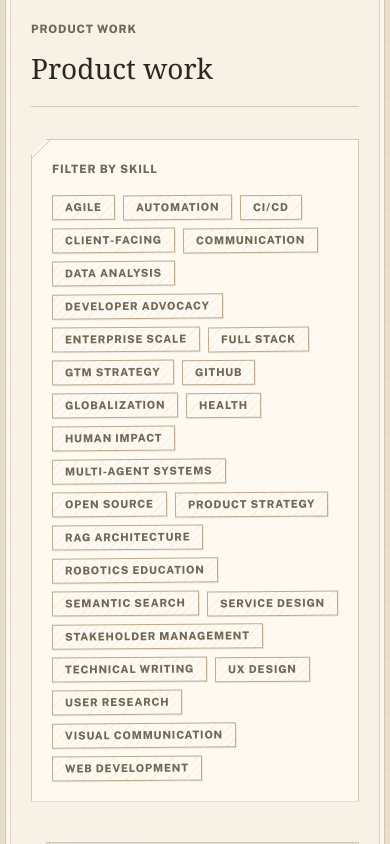
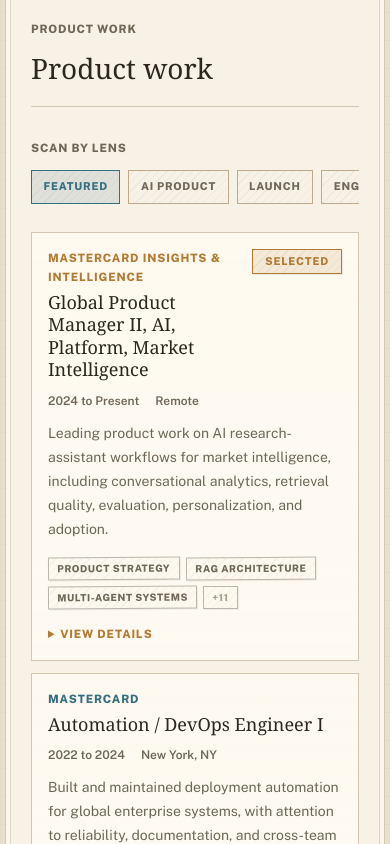
Before and after one commit to runargs/runargs.github.io, a React (Vite) app: page / in a window 390 px wide. Shown: the part 1640-2484 px from the top of the page. Built offline with nearby package versions, Linux system fonts and the light colour scheme; grey boxes are pictures that could not be loaded; the HTML template or start-up script is replaced by a standard one; a web font is replaced by a local one.

Commit message:
Add mobile digest mode

```diff
--- a/src/components/sections/ArtSection.tsx
+++ b/src/components/sections/ArtSection.tsx
@@ -178,6 +178,7 @@ export function ArtSection() {
   const [selectedPiece, setSelectedPiece] = useState<ArtPiece | null>(null);
 
   const filteredPieces = artPieces.filter((piece) => piece.gallery === activeGallery);
+  const mobileHiddenPieces = filteredPieces.slice(4);
 
   return (
     <SectionBand id="art">
@@ -208,7 +209,7 @@ export function ArtSection() {
         </div>
 
         <div className="border border-[var(--rule)] bg-[var(--paper-soft)] p-3">
-        <div className="grid grid-cols-1 gap-3 sm:grid-cols-2 md:grid-cols-4">
+        <div className="mobile-gallery-grid grid grid-cols-1 gap-3 sm:grid-cols-2 md:grid-cols-4">
           {filteredPieces.map((piece) => (
             <button
               key={piece.id}
@@ -233,6 +234,24 @@ export function ArtSection() {
             </button>
           ))}
         </div>
+        {mobileHiddenPieces.length > 0 && (
+          <details className="mobile-more-details mobile-only-block mt-3">
+            <summary>More image records ({mobileHiddenPieces.length})</summary>
+            <div className="mt-4 grid gap-2">
+              {mobileHiddenPieces.map((piece) => (
+                <button
+                  key={`mobile-more-${piece.id}`}
+                  type="button"
+                  onClick={() => setSelectedPiece(piece)}
+                  className="border border-[var(--rule)] bg-[var(--paper-card)] p-3 text-left"
+                >
+                  <p className="text-sm font-semibold leading-tight text-[var(--ink)]">{piece.title}</p>
+                  <p className="small-label mt-1">{piece.date}</p>
+                </button>
+              ))}
+            </div>
+          </details>
+        )}
         </div>
 
         <Dialog open={!!selectedPiece} onOpenChange={() => setSelectedPiece(null)}>
--- a/src/components/sections/CommunitySection.tsx
+++ b/src/components/sections/CommunitySection.tsx
@@ -72,7 +72,7 @@ export function CommunitySection() {
                   </StampBadge>
                 </div>
 
-                <p className="mt-5 flex-grow text-sm leading-7 text-[var(--ink-muted)]">
+                <p className="mobile-digest-copy mt-5 flex-grow text-sm leading-7 text-[var(--ink-muted)]">
                   {community.description}
                 </p>
 
--- a/src/components/sections/TalksSection.tsx
+++ b/src/components/sections/TalksSection.tsx
@@ -184,7 +184,7 @@ export function TalksSection() {
             <h3 className="text-lg leading-tight text-[var(--ink)]">Honors</h3>
             <span className="data-text text-[var(--ink-faint)]">{honors.length}</span>
           </div>
-          <div className="grid gap-x-5 md:grid-cols-2">
+          <div className="honors-grid grid gap-x-5 md:grid-cols-2">
             {honors.map((honor) => (
               <div key={`${honor.title}-${honor.year}`} className="grid grid-cols-[48px_minmax(0,1fr)] gap-3 border-b border-[rgba(213,198,177,0.55)] py-2">
                 <span className="data-text text-[var(--ink-faint)]">{honor.year}</span>
@@ -195,6 +195,20 @@ export function TalksSection() {
               </div>
             ))}
           </div>
+          <details className="mobile-more-details mobile-only-block mt-4">
+            <summary>More honors ({honors.length - 5})</summary>
+            <div className="mt-3 space-y-2">
+              {honors.slice(5).map((honor) => (
+                <div key={`mobile-more-${honor.title}-${honor.year}`} className="grid grid-cols-[48px_minmax(0,1fr)] gap-3 border-b border-[rgba(213,198,177,0.55)] py-2">
+                  <span className="data-text text-[var(--ink-faint)]">{honor.year}</span>
+                  <p className="text-xs leading-5 text-[var(--ink-muted)]">
+                    <span className="font-semibold text-[var(--ink-soft)]">{honor.title}</span>
+                    <span className="text-[var(--ink-faint)]"> / {honor.organization}</span>
+                  </p>
+                </div>
+              ))}
+            </div>
+          </details>
         </div>
       </div>
     </SectionBand>
--- a/src/components/sections/WorkSection.tsx
+++ b/src/components/sections/WorkSection.tsx
@@ -223,6 +223,14 @@ const workAccentVars = {
   green: { color: "var(--trust-green)", soft: "var(--trust-green-soft)" },
 } as const;
 
+const mobileWorkFilters = [
+  { label: "Featured", skills: [] },
+  { label: "AI product", skills: ["Product Strategy", "RAG Architecture", "Semantic Search", "Multi-Agent Systems"] },
+  { label: "Launch", skills: ["GTM Strategy", "Stakeholder Management", "Client-facing", "Globalization"] },
+  { label: "Engineering", skills: ["Automation", "CI/CD", "Full Stack", "Web Development"] },
+  { label: "Human systems", skills: ["Human Impact", "Health", "Service Design", "User Research"] },
+];
+
 type AccentName = keyof typeof workAccentVars;
 type WorkAccentStyle = CSSProperties & {
   "--work-accent": string;
@@ -239,6 +247,7 @@ function getWorkAccentStyle(accent?: string): WorkAccentStyle {
 
 export function WorkSection() {
   const [activeFilter, setActiveFilter] = useState<string | null>(null);
+  const [activeMobileFilter, setActiveMobileFilter] = useState("Featured");
 
   const globalSkills = useMemo(() => {
     const all = experiences.flatMap((experience) => experience.skills);
@@ -246,9 +255,19 @@ export function WorkSection() {
   }, []);
 
   const filteredExperiences = useMemo(() => {
+    const selectedMobileFilter = mobileWorkFilters.find((filter) => filter.label === activeMobileFilter);
+    if (activeFilter) return experiences.filter((experience) => experience.skills.includes(activeFilter));
+    if (selectedMobileFilter && selectedMobileFilter.skills.length > 0) {
+      return experiences.filter((experience) =>
+        selectedMobileFilter.skills.some((skill) => experience.skills.includes(skill))
+      );
+    }
     if (!activeFilter) return experiences.filter((experience) => experience.type !== "secondary");
     return experiences.filter((experience) => experience.skills.includes(activeFilter));
-  }, [activeFilter]);
+  }, [activeFilter, activeMobileFilter]);
+
+  const mobileVisibleExperiences = filteredExperiences.slice(0, activeFilter || activeMobileFilter !== "Featured" ? 4 : 3);
+  const mobileHiddenExperiences = filteredExperiences.slice(mobileVisibleExperiences.length);
 
   return (
     <SectionBand id="work">
@@ -281,13 +300,41 @@ export function WorkSection() {
           ))}
         </div>
 */}
-        <div className="notched mb-10 border border-[var(--rule)] bg-[var(--paper-card)] p-5">
+        <div className="work-mobile-controls mb-6">
+          <span className="small-label mb-3 block">Scan by lens</span>
+          <div className="flex gap-2 overflow-x-auto pb-1">
+            {mobileWorkFilters.map((filter) => (
+              <button
+                key={filter.label}
+                type="button"
+                onClick={() => {
+                  setActiveFilter(null);
+                  setActiveMobileFilter(filter.label);
+                }}
+                className={cn(
+                  "mobile-filter-chip",
+                  activeMobileFilter === filter.label && !activeFilter && "is-active"
+                )}
+              >
+                {filter.label}
+              </button>
+            ))}
+          </div>
+        </div>
+
+        <div className="work-skill-cloud notched mb-10 border border-[var(--rule)] bg-[var(--paper-card)] p-5">
           <div className="mb-4 flex items-center justify-between gap-4">
             <span className="small-label">
               Filter by skill
             </span>
             {activeFilter && (
-              <button onClick={() => setActiveFilter(null)} className="inline-flex items-center gap-1 text-xs font-extrabold uppercase tracking-[0.075em] text-[var(--revision-red)] hover:underline">
+              <button
+                onClick={() => {
+                  setActiveFilter(null);
+                  setActiveMobileFilter("Featured");
+                }}
+                className="inline-flex items-center gap-1 text-xs font-extrabold uppercase tracking-[0.075em] text-[var(--revision-red)] hover:underline"
+              >
                 <X className="h-3 w-3" /> Reset
               </button>
             )}
@@ -296,7 +343,10 @@ export function WorkSection() {
             {globalSkills.map((skill) => (
               <button
                 key={skill}
-                onClick={() => setActiveFilter(activeFilter === skill ? null : skill)}
+                onClick={() => {
+                  setActiveFilter(activeFilter === skill ? null : skill);
+                  setActiveMobileFilter("Featured");
+                }}
                 className={cn(
                   "inline-flex min-h-[25px] rotate-[-0.45deg] items-center border px-3 py-1 text-[0.68rem] font-extrabold uppercase leading-none tracking-[0.075em] shadow-[1px_1px_0_rgba(45,40,31,0.08)] transition-colors",
                   "bg-[repeating-linear-gradient(-45deg,transparent,transparent_5px,rgba(45,40,31,0.045)_5px,rgba(45,40,31,0.045)_6px)]",
@@ -311,7 +361,91 @@ export function WorkSection() {
           </div>
         </div>
 
-        <div className="space-y-10">
+        <div className="work-mobile-list">
+          {mobileVisibleExperiences.map((experience) => (
+            <article
+              key={`mobile-${experience.id}`}
+              className="mobile-work-card"
+              style={getWorkAccentStyle(experience.accent)}
+            >
+              <div className="mb-3 flex items-start justify-between gap-3">
+                <div className="min-w-0">
+                  <p className="small-label mb-1 text-[var(--work-accent)]">{experience.company}</p>
+                  <h3 className="text-lg leading-tight text-[var(--ink)]">{experience.role}</h3>
+                </div>
+                {experience.featured && (
+                  <StampBadge tone="muted" className="shrink-0 border-[var(--work-accent)] bg-[var(--work-accent-soft)] text-[var(--work-accent)]">
+                    Selected
+                  </StampBadge>
+                )}
+              </div>
+
+              <div className="mb-3 flex flex-wrap gap-x-4 gap-y-1 text-xs font-semibold text-[var(--ink-muted)]">
+                <span>{experience.duration}</span>
+                <span>{experience.location}</span>
+              </div>
+
+              <p className="text-sm leading-6 text-[var(--ink-muted)]">{experience.description}</p>
+
+              <div className="mt-4 flex flex-wrap gap-1.5">
+                {experience.skills.slice(0, 3).map((skill) => (
+                  <span key={skill} className="stamp-tag text-[var(--ink-muted)]">
+                    {skill}
+                  </span>
+                ))}
+                {experience.skills.length > 3 && (
+                  <span className="stamp-tag text-[var(--ink-faint)]">+{experience.skills.length - 3}</span>
+                )}
+              </div>
+
+              <details className="mobile-card-disclosure mt-4">
+                <summary>View details</summary>
+                <ol className="mt-3 space-y-2 text-sm leading-6 text-[var(--ink-muted)]">
+                  {experience.impact.map((item) => (
+                    <li key={item}>{item}</li>
+                  ))}
+                </ol>
+                {experience.links && (
+                  <div className="mt-3 flex flex-wrap gap-3">
+                    {experience.links.map((link) => (
+                      <a
+                        key={link.url}
+                        href={link.url}
+                        target="_blank"
+                        rel="noopener noreferrer"
+                        className="inline-flex items-center gap-1.5 text-xs font-extrabold uppercase tracking-[0.07em] text-[var(--work-accent)] hover:underline"
+                      >
+                        {link.label} <ExternalLink className="h-3 w-3" />
+                      </a>
+                    ))}
+                  </div>
+                )}
+              </details>
+            </article>
+          ))}
+
+          {mobileHiddenExperiences.length > 0 && (
+            <details className="mobile-more-details">
+              <summary>More work records ({mobileHiddenExperiences.length})</summary>
+              <div className="mt-4 space-y-3">
+                {mobileHiddenExperiences.map((experience) => (
+                  <article
+                    key={`mobile-hidden-${experience.id}`}
+                    className="mobile-work-card"
+                    style={getWorkAccentStyle(experience.accent)}
+                  >
+                    <p className="small-label mb-1 text-[var(--work-accent)]">{experience.company}</p>
+                    <h3 className="text-base leading-tight text-[var(--ink)]">{experience.role}</h3>
+                    <p className="mt-2 text-xs font-semibold text-[var(--ink-muted)]">{experience.duration}</p>
+                    <p className="mt-3 text-sm leading-6 text-[var(--ink-muted)]">{experience.description}</p>
+                  </article>
+                ))}
+              </div>
+            </details>
+          )}
+        </div>
+
+        <div className="work-desktop-list space-y-10">
           {filteredExperiences.map((experience) => (
             <EditorialCard
               key={experience.id}
--- a/src/index.css
+++ b/src/index.css
@@ -421,6 +421,64 @@
       linear-gradient(180deg, color-mix(in srgb, var(--paper-card) 94%, var(--work-accent-soft)), var(--paper-card));
   }
 
+  .work-mobile-controls,
+  .work-mobile-list,
+  .mobile-only-block {
+    display: none;
+  }
+
+  .mobile-filter-chip {
+    display: inline-flex;
+    min-height: 32px;
+    flex: 0 0 auto;
+    align-items: center;
+    border: var(--line-hair) solid var(--rule-strong);
+    background:
+      repeating-linear-gradient(
+        -45deg,
+        transparent,
+        transparent 5px,
+        rgba(45, 40, 31, 0.045) 5px,
+        rgba(45, 40, 31, 0.045) 6px
+      ),
+      transparent;
+    color: var(--ink-muted);
+    font-size: 0.68rem;
+    font-weight: 800;
+    letter-spacing: 0.07em;
+    padding: 0.44rem 0.72rem;
+    text-transform: uppercase;
+  }
+
+  .mobile-filter-chip.is-active {
+    border-color: var(--civic-blue);
+    background-color: var(--civic-blue-soft);
+    color: var(--civic-blue);
+  }
+
+  .mobile-work-card {
+    border: var(--line-hair) solid var(--rule);
+    background:
+      linear-gradient(180deg, color-mix(in srgb, var(--paper-card) 94%, var(--work-accent-soft)), var(--paper-card));
+    padding: var(--space-4);
+  }
+
+  .mobile-card-disclosure summary,
+  .mobile-more-details summary {
+    cursor: pointer;
+    color: var(--work-accent, var(--civic-blue));
+    font-size: var(--text-xs);
+    font-weight: 800;
+    letter-spacing: 0.07em;
+    text-transform: uppercase;
+  }
+
+  .mobile-more-details {
+    border: var(--line-hair) solid var(--rule);
+    background: var(--paper-card);
+    padding: var(--space-4);
+  }
+
   .work-punch-strip {
     height: 46px;
     border-bottom: var(--line-hair) solid var(--rule);
@@ -776,6 +834,25 @@
       margin: 0 0 var(--space-5) 0;
     }
 
+    .work-skill-cloud,
+    .work-desktop-list {
+      display: none;
+    }
+
+    .work-mobile-controls,
+    .work-mobile-list {
+      display: block;
+    }
+
+    .work-mobile-list {
+      display: grid;
+      gap: var(--space-3);
+    }
+
+    .mobile-only-block {
+      display: block;
+    }
+
     .work-visual-field {
       min-height: 0;
       padding: var(--space-4) 0 var(--space-5);
@@ -809,6 +886,18 @@
       min-height: 0;
     }
 
+    .mobile-digest-copy {
+      display: -webkit-box;
+      overflow: hidden;
+      -webkit-box-orient: vertical;
+      -webkit-line-clamp: 4;
+    }
+
+    .honors-grid > div:nth-child(n + 6),
+    .mobile-gallery-grid > button:nth-child(n + 5) {
+      display: none;
+    }
+
     .marginalia-card:nth-child(2),
     .marginalia-card:nth-child(5) {
       transform: none;
```
